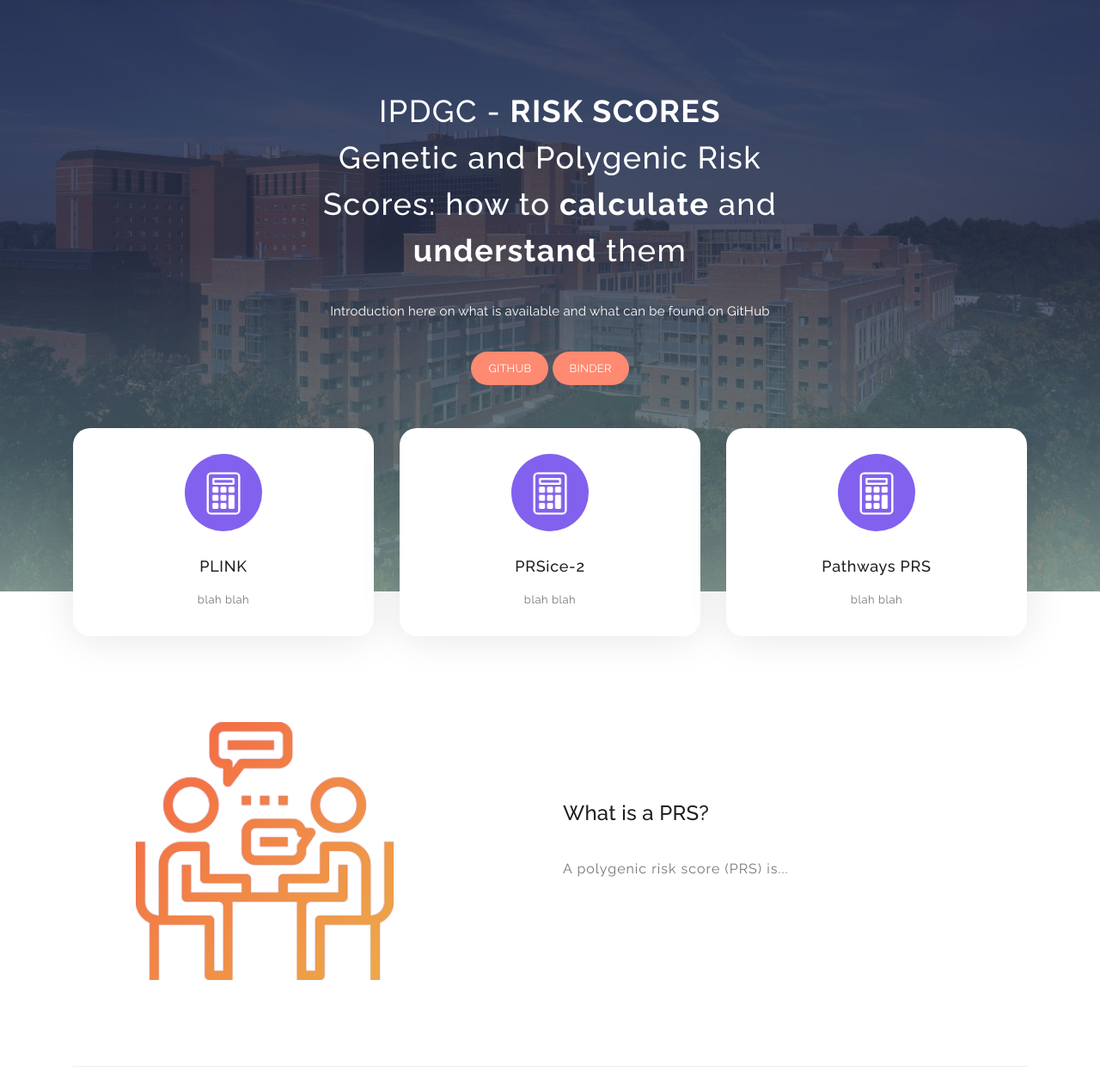
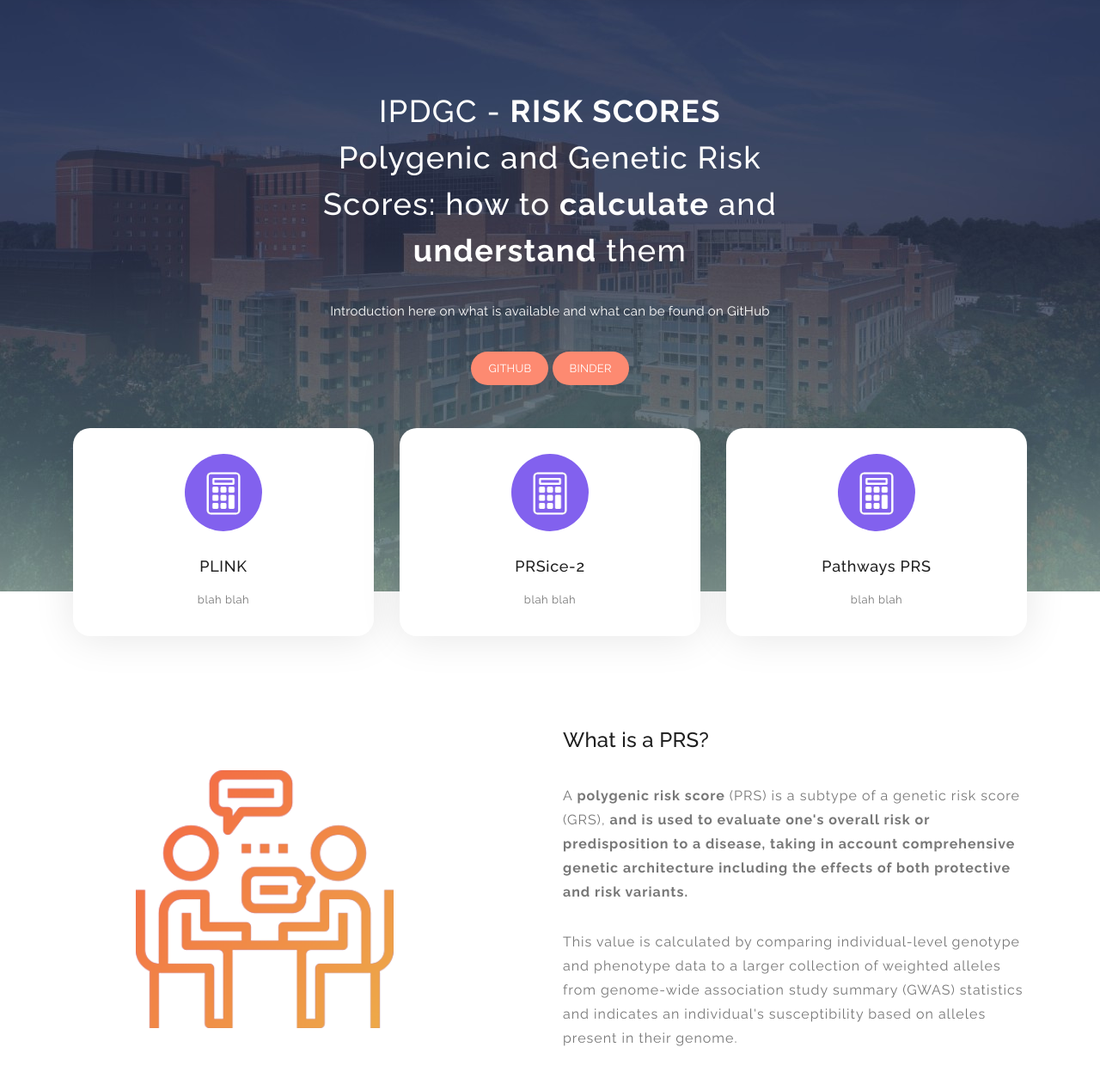
Before and after one commit to ipdgc/Online-PD-Risk-Score, a plain HTML site: page docs/index.html in a window 1280 px wide. Shown: the part 112-1380 px from the top of the page at 86% size. Drawn offline with Linux system fonts and the light colour scheme; animation ran at ten frames a second.

Commit message:
Update index.html

```diff
--- a/docs/index.html
+++ b/docs/index.html
@@ -77,7 +77,7 @@ https://templatemo.com/tm-535-softy-pinko
             <div class="container">
                 <div class="row">
                     <div class="offset-xl-3 col-xl-6 offset-lg-2 col-lg-8 col-md-12 col-sm-12">
-                        <h1>IPDGC - <strong>RISK SCORES</strong><br>Genetic and Polygenic Risk Scores: how to <strong>calculate</strong> and  <strong>understand</strong> them</h1>
+                        <h1>IPDGC - <strong>RISK SCORES</strong><br>Polygenic and Genetic Risk Scores: how to <strong>calculate</strong> and  <strong>understand</strong> them</h1>
                         <p>Introduction here on what is available and what can be found on GitHub</p>
 
                         <a href="https://github.com/ipdgc/Online-PD-Risk-Score" target="_blank" class="main-button-slider">GitHub</a>
@@ -153,7 +153,8 @@ https://templatemo.com/tm-535-softy-pinko
                         <h2 class="section-title">What is a PRS?</h2>
                     </div>
                     <div class="left-text">
-                        <p>A polygenic risk score (PRS) is...</p>
+                        <p>A <b>polygenic risk score </b> (PRS) is a subtype of a genetic risk score (GRS), <b> and is used to evaluate one's overall risk or predisposition to a disease, taking in account comprehensive genetic architecture including the effects of both protective and risk variants.</b></p>
+                        <p> This value is calculated by comparing individual-level genotype and phenotype data to a larger collection of weighted alleles from genome-wide association study summary (GWAS) statistics and indicates an individual's susceptibility based on alleles present in their genome.</p>
                     </div>
                 </div>
             </div>
@@ -568,7 +569,7 @@ https://templatemo.com/tm-535-softy-pinko
                         </div>
                         <div class="blog-content">
                             <h3>
-                                <a href="#">Example1</a>
+                                <a href="#">Genetic Risk score (GRS): Used to Evaluate Effects of Genetic Susceptiblity Dactors in Risk Prediction Models</a>
                             </h3>
                             <div class="text">
                                blah blah
```
